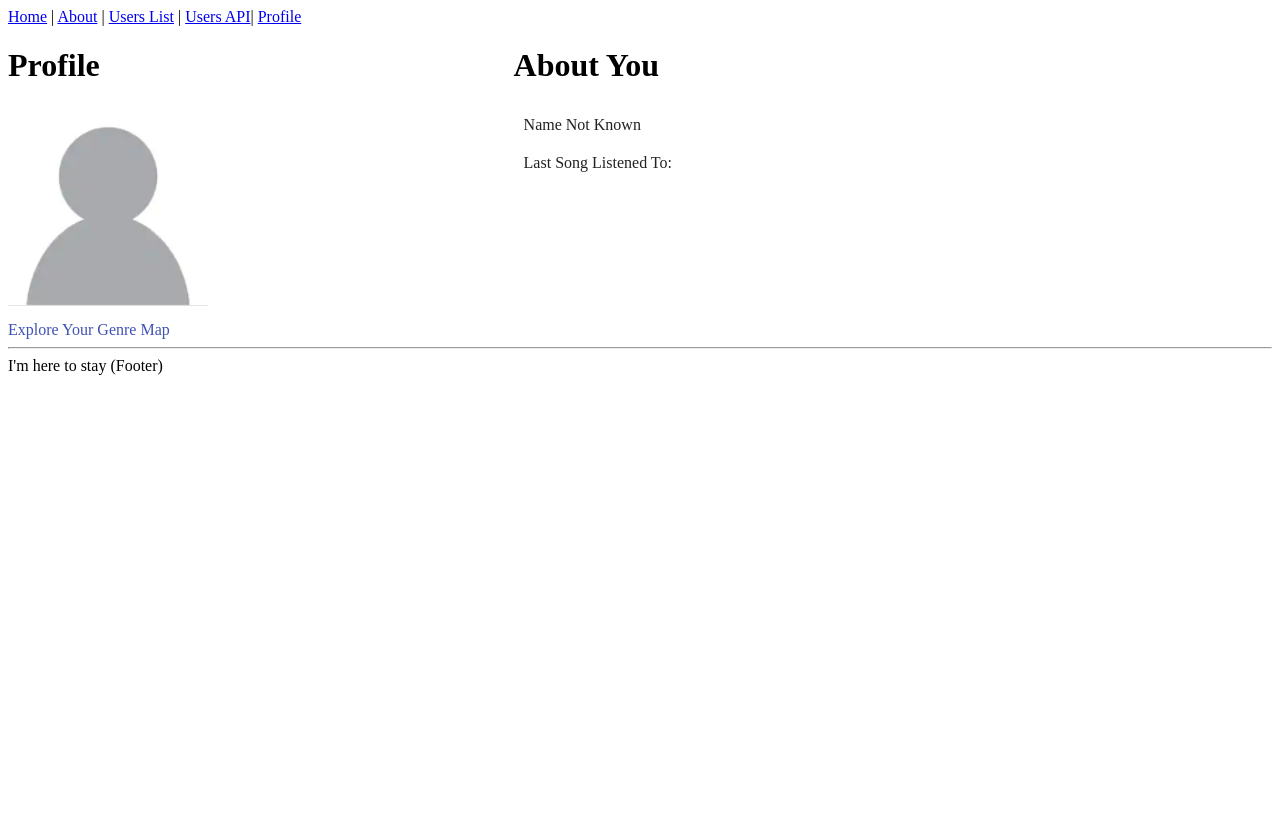
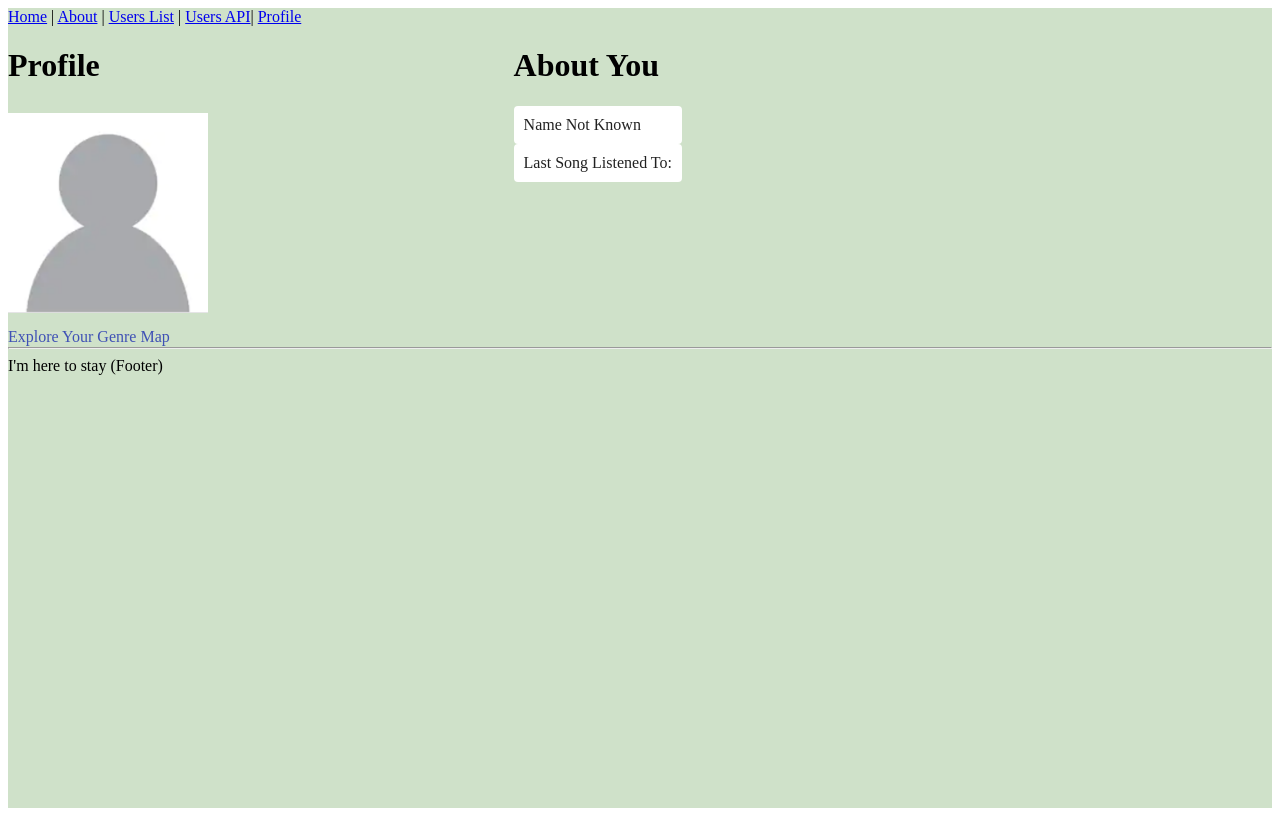
Before and after one commit to chanthamoney/jukebox, a Next.js app: page /profile in a window 1280 px wide. Built offline with nearby package versions, Linux system fonts and the light colour scheme.

Commit message:
background

```diff
--- a/src/pages/profile.tsx
+++ b/src/pages/profile.tsx
@@ -3,11 +3,16 @@ import React from "react";
 import Layout from "../components/Layout";
 
 const useStyles = makeStyles(() => ({
+  root: {
+    height: "100vh",
+    backgroundColor: "#CFE1C9",
+  },
   pageContainer: {
     display: "flex",
     flexDirection: "row",
   },
   columnOne: {
+    justifyContent: "center",
     display: "flex",
     flexDirection: "column",
     flexWrap: "nowrap",
@@ -47,6 +52,7 @@ const ProfilePage = ({ userName }: ProfileProps) => {
   }
 
   return (
+    <div className={styles.root}>
       <Layout title={userName + " Profile"}>
         <div className={styles.pageContainer}>
           <h1 className={styles.columnOne}>Profile</h1>
@@ -78,6 +84,7 @@ const ProfilePage = ({ userName }: ProfileProps) => {
           </div>
         </div>
       </Layout>
+    </div>
   );
 };
 
```
Lines whose indentation alone changed are shown as unchanged.
